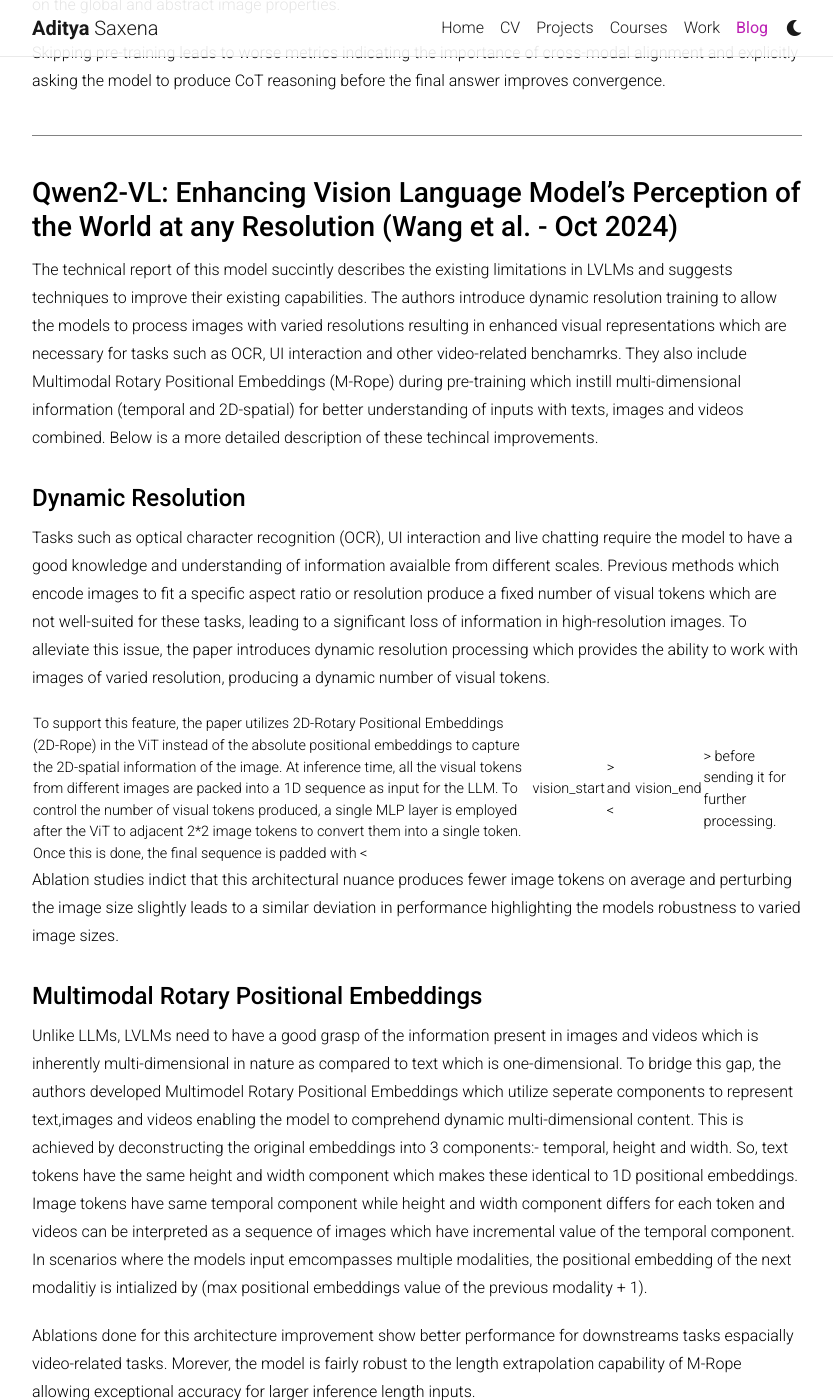
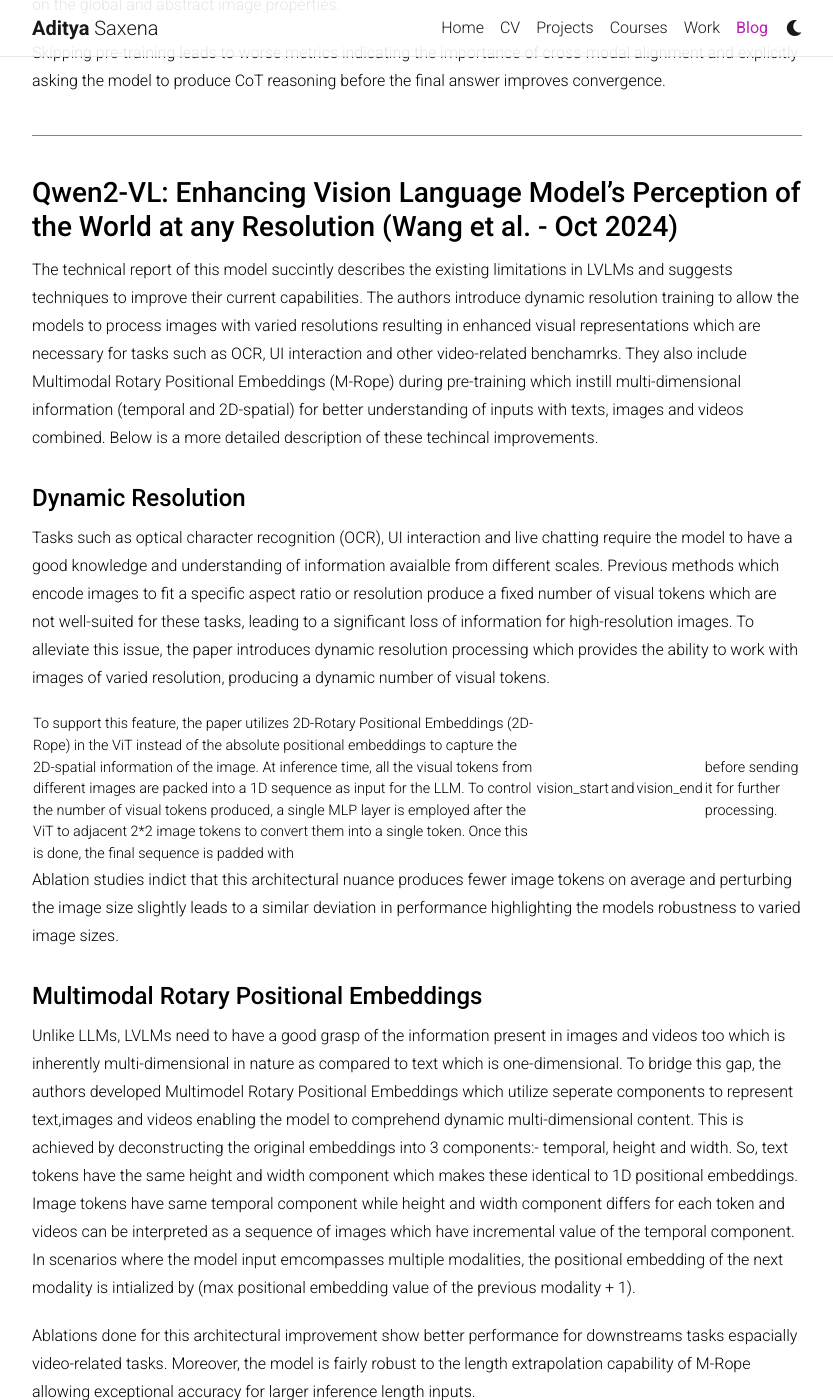
Before and after one commit to adityaaa2511/adityaaa2511.github.io, a Jekyll site: the page built from _posts/2026-08-27-multimodal-llms.md, in a window 1280 px wide and 1400 px high, scrolled down 8754 px. Shown: the whole window, without its empty margins (223-1056 px from the left). Built offline with Jekyll 4.4.1, drawn with Linux system fonts in a browser that asks for light colours; nearby versions of some CDN libraries; comment, search, counter and statistics services are not loaded; a style sheet for code colours, icons or effects is not loaded.

Commit message:
Minor mods

```diff
--- a/_posts/2026-08-27-multimodal-llms.md
+++ b/_posts/2026-08-27-multimodal-llms.md
@@ -193,22 +193,22 @@ Skipping pre-training leads to worse metrics indicating the importance of cross-
 
 ### Qwen2-VL: Enhancing Vision Language Model's Perception of the World at any Resolution (Wang et al. - Oct 2024)
 
-The technical report of this model succintly describes the existing limitations in LVLMs and suggests techniques to improve their existing capabilities. The authors introduce dynamic resolution training to allow the models to process images with varied resolutions resulting in enhanced visual representations which are necessary for tasks such as OCR, UI interaction and other video-related benchamrks. They also include Multimodal Rotary Positional Embeddings (M-Rope) during pre-training which instill multi-dimensional information (temporal and 2D-spatial) for better understanding of inputs with texts, images and videos combined.
+The technical report of this model succintly describes the existing limitations in LVLMs and suggests techniques to improve their current capabilities. The authors introduce dynamic resolution training to allow the models to process images with varied resolutions resulting in enhanced visual representations which are necessary for tasks such as OCR, UI interaction and other video-related benchamrks. They also include Multimodal Rotary Positional Embeddings (M-Rope) during pre-training which instill multi-dimensional information (temporal and 2D-spatial) for better understanding of inputs with texts, images and videos combined.
 Below is a more detailed description of these techincal improvements.
 
 #### Dynamic Resolution
 
-Tasks such as optical character recognition (OCR), UI interaction and live chatting require the model to have a good knowledge and understanding of information avaialble from different scales. Previous methods which encode images to fit a specific aspect ratio or resolution produce a fixed number of visual tokens which are not well-suited for these tasks, leading to a significant loss of information in high-resolution images. To alleviate this issue, the paper introduces dynamic resolution processing which provides the ability to work with images of varied resolution, producing a dynamic number of visual tokens.
+Tasks such as optical character recognition (OCR), UI interaction and live chatting require the model to have a good knowledge and understanding of information avaialble from different scales. Previous methods which encode images to fit a specific aspect ratio or resolution produce a fixed number of visual tokens which are not well-suited for these tasks, leading to a significant loss of information for high-resolution images. To alleviate this issue, the paper introduces dynamic resolution processing which provides the ability to work with images of varied resolution, producing a dynamic number of visual tokens.
 
-To support this feature, the paper utilizes 2D-Rotary Positional Embeddings (2D-Rope) in the ViT instead of the absolute positional embeddings to capture the 2D-spatial information of the image. At inference time, all the visual tokens from different images are packed into a 1D sequence as input for the LLM. To control the number of visual tokens produced, a single MLP layer is employed after the ViT to adjacent 2*2 image tokens to convert them into a single token. Once this is done, the final sequence is padded with <|vision_start|> and <|vision_end|> before sending it for further processing.
+To support this feature, the paper utilizes 2D-Rotary Positional Embeddings (2D-Rope) in the ViT instead of the absolute positional embeddings to capture the 2D-spatial information of the image. At inference time, all the visual tokens from different images are packed into a 1D sequence as input for the LLM. To control the number of visual tokens produced, a single MLP layer is employed after the ViT to adjacent 2*2 image tokens to convert them into a single token. Once this is done, the final sequence is padded with |vision_start| and |vision_end| before sending it for further processing.
 
 Ablation studies indict that this architectural nuance produces fewer image tokens on average and perturbing the image size slightly leads to a similar deviation in performance highlighting the models robustness to varied image sizes.
 
 #### Multimodal Rotary Positional Embeddings
 
-Unlike LLMs, LVLMs need to have a good grasp of the information present in images and videos which is inherently multi-dimensional in nature as compared to text which is one-dimensional. To bridge this gap, the authors developed Multimodel Rotary Positional Embeddings which utilize seperate components to represent text,images and videos enabling the model to comprehend dynamic multi-dimensional content. This is achieved by deconstructing the original embeddings into 3 components:-  temporal, height and width. So, text tokens have the same height and width component which makes these identical to 1D positional embeddings. Image tokens have same temporal component while height and width component differs for each token and videos can be interpreted as a sequence of images which have incremental value of the temporal component. In scenarios where the models input emcompasses multiple modalities, the positional embedding of the next modalitiy is intialized by (max positional embeddings value of the previous modality + 1).
+Unlike LLMs, LVLMs need to have a good grasp of the information present in images and videos too which is inherently multi-dimensional in nature as compared to text which is one-dimensional. To bridge this gap, the authors developed Multimodel Rotary Positional Embeddings which utilize seperate components to represent text,images and videos enabling the model to comprehend dynamic multi-dimensional content. This is achieved by deconstructing the original embeddings into 3 components:-  temporal, height and width. So, text tokens have the same height and width component which makes these identical to 1D positional embeddings. Image tokens have same temporal component while height and width component differs for each token and videos can be interpreted as a sequence of images which have incremental value of the temporal component. In scenarios where the model input emcompasses multiple modalities, the positional embedding of the next modality is intialized by (max positional embedding value of the previous modality + 1).
 
-Ablations done for this architecture improvement show better performance for downstreams tasks espacially video-related tasks. Morever, the model is fairly robust to the length extrapolation capability of M-Rope allowing exceptional accuracy for larger inference length inputs.
+Ablations done for this architectural improvement show better performance for downstreams tasks espacially video-related tasks. Moreover, the model is fairly robust to the length extrapolation capability of M-Rope allowing exceptional accuracy for larger inference length inputs.
 
 #### Training
 
```
